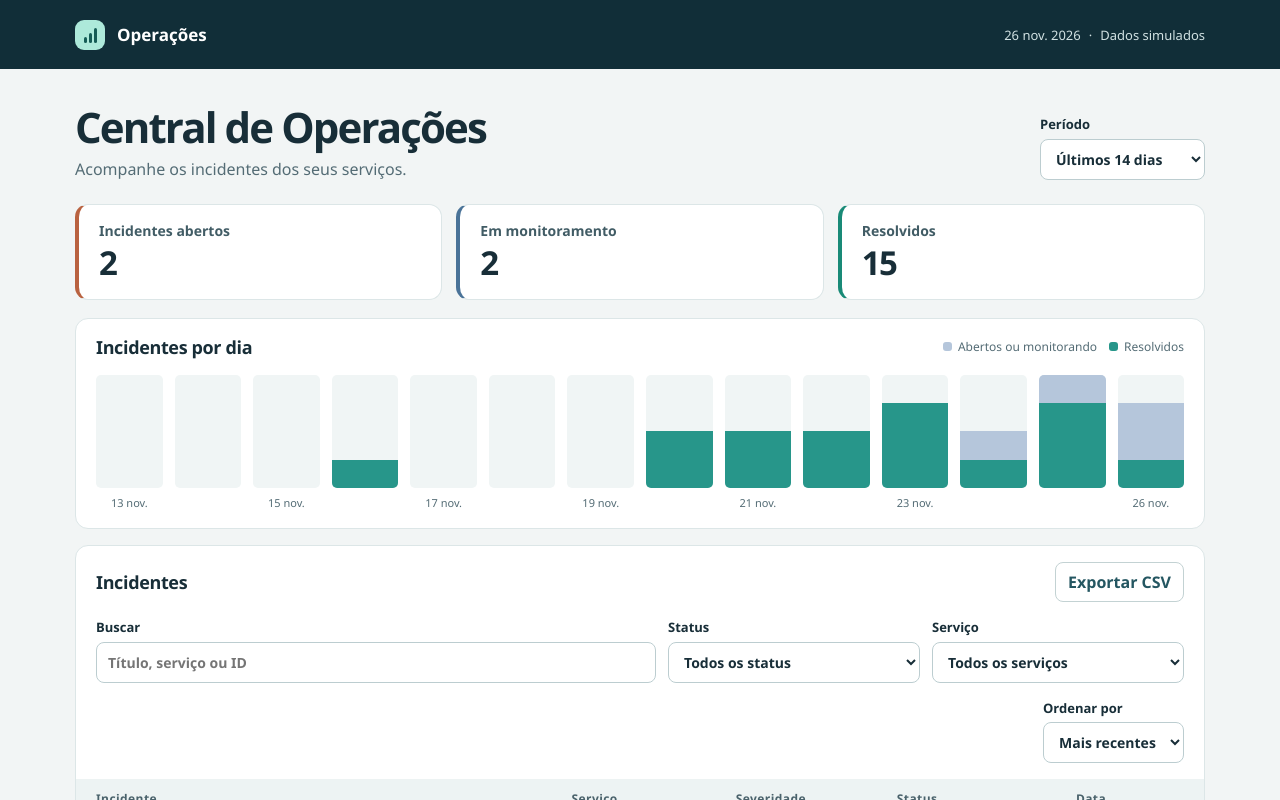
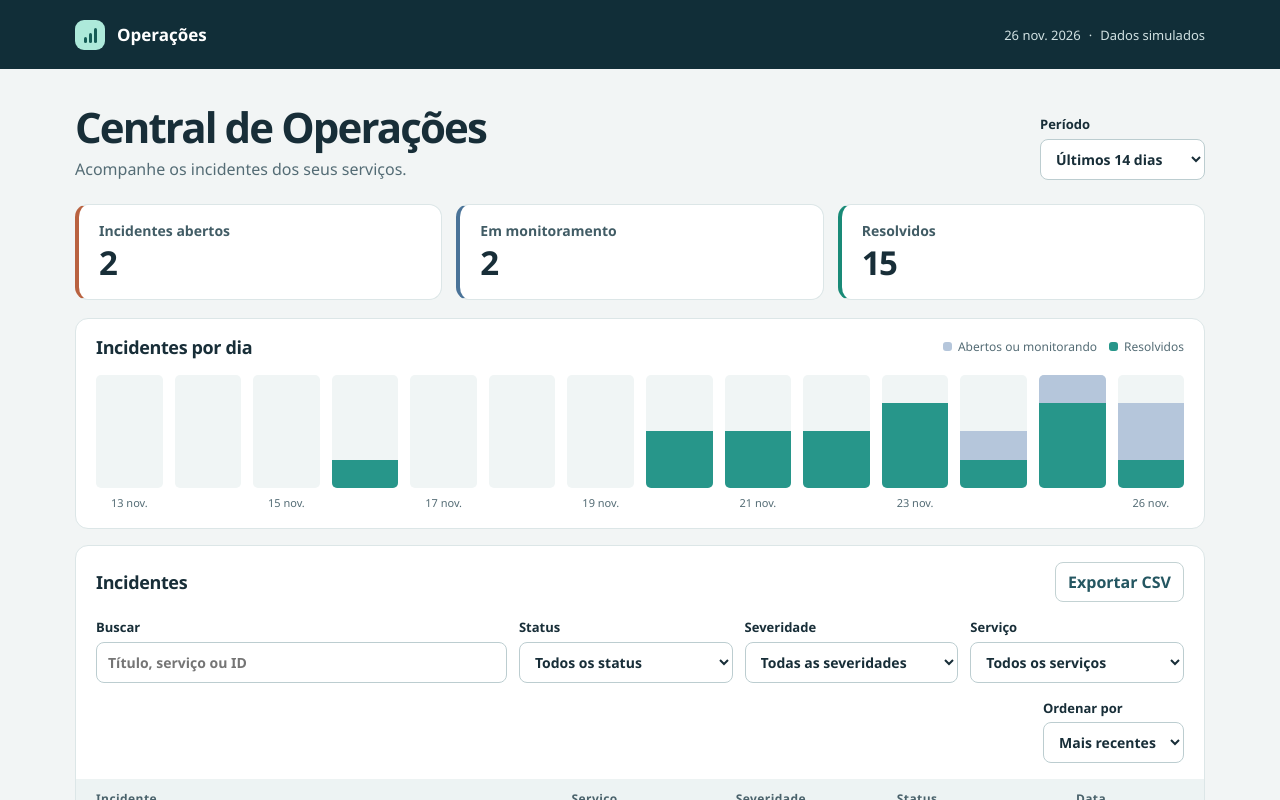
Before and after one commit to melopwork-cmd/painel-operacoes, a React (Vite) app: page / in a window 1280 px wide. Shown: the top 800 px of the page. Built offline with nearby package versions, Linux system fonts and the light colour scheme.

Commit message:
Filtrar incidentes por severidade

```diff
--- a/src/main.tsx
+++ b/src/main.tsx
@@ -140,6 +140,12 @@ function App() {
                 {Object.entries(phases).map(([key, label]) => <option key={key} value={key}>{label}</option>)}
               </select>
             </label>
+            <label>Severidade
+              <select value={filters.severity} onChange={event => update('severity', event.target.value as Filters['severity'])}>
+                <option value="all">Todas as severidades</option>
+                {Object.entries(severities).map(([key, label]) => <option key={key} value={key}>{label}</option>)}
+              </select>
+            </label>
             <label>Serviço
               <select aria-label="Serviço" value={filters.service} onChange={event => update('service', event.target.value as Filters['service'])}>
                 <option value="all">Todos os serviços</option>
--- a/src/model.ts
+++ b/src/model.ts
@@ -16,11 +16,12 @@ export type Incident = {
 export type Filters = {
   days: 7 | 14 | 30;
   phase: Phase | 'all';
+  severity: Severity | 'all';
   service: Service | 'all';
   search: string;
 };
 
-export const defaultFilters: Filters = { days: 14, phase: 'all', service: 'all', search: '' };
+export const defaultFilters: Filters = { days: 14, phase: 'all', severity: 'all', service: 'all', search: '' };
 export const snapshot = '2026-11-26';
 export const phases: Record<Phase, string> = { open: 'Aberto', monitoring: 'Monitorando', resolved: 'Resolvido' };
 export const severities: Record<Severity, string> = { critical: 'Crítica', major: 'Alta', minor: 'Moderada' };
@@ -30,10 +31,12 @@ export function filtersFromQuery(query: string): Filters {
   const params = new URLSearchParams(query);
   const days = Number(params.get('dias'));
   const phase = params.get('status') ?? '';
+  const severity = params.get('severidade') ?? '';
   const service = services.find(value => value === params.get('servico'));
   return {
     days: days === 7 || days === 14 || days === 30 ? days : defaultFilters.days,
     phase: Object.hasOwn(phases, phase) ? phase as Phase : defaultFilters.phase,
+    severity: Object.hasOwn(severities, severity) ? severity as Severity : defaultFilters.severity,
     service: service ?? defaultFilters.service,
     search: params.get('q') ?? defaultFilters.search,
   };
@@ -41,7 +44,7 @@ export function filtersFromQuery(query: string): Filters {
 
 export function queryWithFilters(query: string, filters: Filters): string {
   const params = new URLSearchParams(query);
-  const keys = { days: 'dias', phase: 'status', service: 'servico', search: 'q' } as const;
+  const keys = { days: 'dias', phase: 'status', severity: 'severidade', service: 'servico', search: 'q' } as const;
   for (const key of Object.keys(keys) as (keyof Filters)[]) {
     if (filters[key] === defaultFilters[key]) params.delete(keys[key]);
     else params.set(keys[key], String(filters[key]));
@@ -65,6 +68,7 @@ export function filterIncidents(incidents: Incident[], filters: Filters) {
   return incidents
     .filter(item => parseDay(item.date) >= start && parseDay(item.date) <= end)
     .filter(item => filters.phase === 'all' || item.phase === filters.phase)
+    .filter(item => filters.severity === 'all' || item.severity === filters.severity)
     .filter(item => filters.service === 'all' || item.service === filters.service)
     .filter(item => !query || clean([item.id, item.title, item.service].join(' ')).includes(query))
     .sort((a, b) => b.date.localeCompare(a.date) || b.id.localeCompare(a.id));
--- a/src/style.css
+++ b/src/style.css
@@ -52,7 +52,7 @@ input, select { width: 100%; min-height: 41px; border: 1px solid #bccdd0; border
 .secondary { cursor: pointer; border-radius: 8px; border: 1px solid #c3d2d3; background: white; padding: 8px 12px; color: #245661; font-weight: 650; }
 .secondary:hover { background: #f1f8f7; }
 .secondary:disabled { opacity: .55; cursor: not-allowed; }
-.filters { padding: 0 20px 16px; display: grid; grid-template-columns: minmax(0, 1fr) minmax(140px, .45fr) minmax(140px, .45fr); gap: 12px; }
+.filters { padding: 0 20px 16px; display: grid; grid-template-columns: minmax(0, 1fr) repeat(3, minmax(0, .52fr)); gap: 12px; }
 .table-overflow { overflow-x: auto; }
 table { border-collapse: collapse; width: 100%; min-width: 685px; font-size: 14px; }
 th, td { padding: 11px 12px; text-align: left; border-bottom: 1px solid #e5eded; white-space: nowrap; }
```
Also changed, not shown: 1 other file (tests, documents, lock files or other folders).
